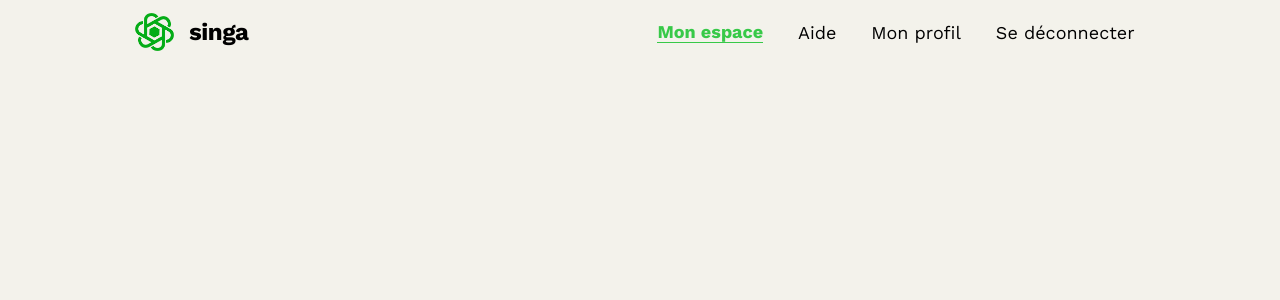
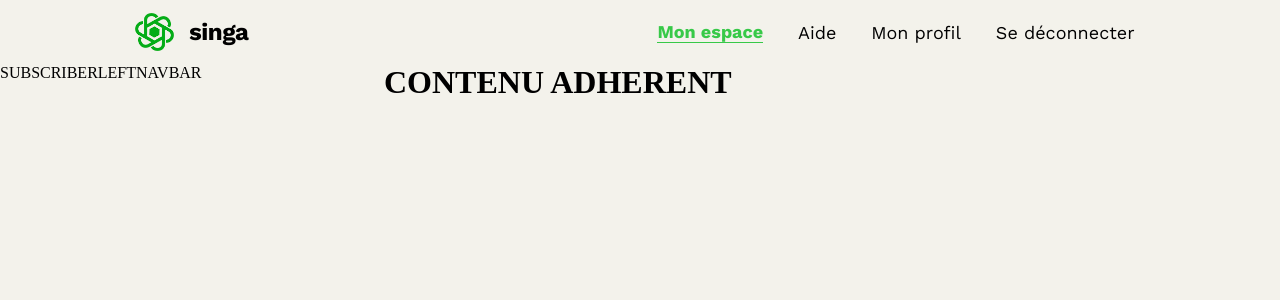
Before and after one commit to WildCodeSchool/paris-0921-project3-my-singa-assurance, a React (Vite) app: page /subscribers in a window 1280 px wide. Shown: the top 300 px of the page. Built offline with nearby package versions, Linux system fonts and the light colour scheme.

Commit message:
Fixed CSS for main container in SubscriberPage

```diff
--- a/src/components/SubscriberContainer.jsx
+++ b/src/components/SubscriberContainer.jsx
@@ -3,9 +3,11 @@ import React from 'react';
 import SubscriberLeftNavBar from './SubscriberLeftNavBar';
 import SubscriberWelcomePage from './SubscriberWelcomePage';
 
+import style from './style/SubscriberContainer.module.scss';
+
 function SubscriberContainer() {
   return (
-    <div>
+    <div className={style.subscriberDownContainer}>
       <SubscriberLeftNavBar />
       <SubscriberWelcomePage />
     </div>
--- a/src/components/SubscriberPage.jsx
+++ b/src/components/SubscriberPage.jsx
@@ -3,12 +3,14 @@ import React from 'react';
 import SubscriberHeader from './SubscriberHeader';
 import SubscriberContainer from './SubscriberContainer';
 
+import style from './style/Subscriberpage.module.scss';
+
 function SubscriberPage() {
   return (
-    <>
+    <div className={style.subscriberMainContainer}>
       <SubscriberHeader />
       <SubscriberContainer />
-    </>
+    </div>
   );
 }
 
--- /dev/null
+++ b/src/components/style/SubscriberContainer.module.scss
@@ -0,0 +1,4 @@
+.subscriberDownContainer {
+  margin-top: 8vh;
+  display: flex;
+}
--- a/src/components/style/SubscriberLeftNavBar.module.scss
+++ b/src/components/style/SubscriberLeftNavBar.module.scss
@@ -0,0 +1,4 @@
+.subscriberTitleContainer {
+  width: 30%;
+  height: 300vh;
+}
--- a/src/components/style/Subscriberpage.module.scss
+++ b/src/components/style/Subscriberpage.module.scss
@@ -0,0 +1,4 @@
+.subscriberMainContainer {
+  display: flex;
+  flex-direction: column;
+}
```
